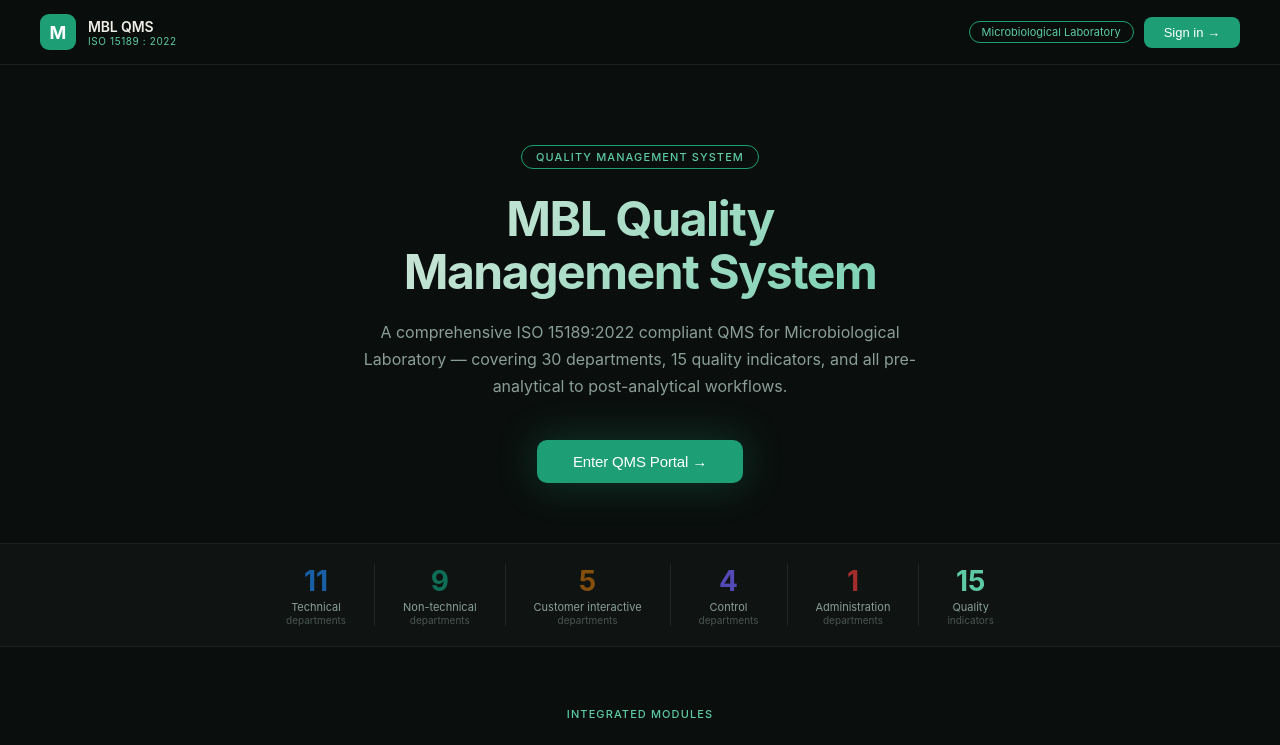
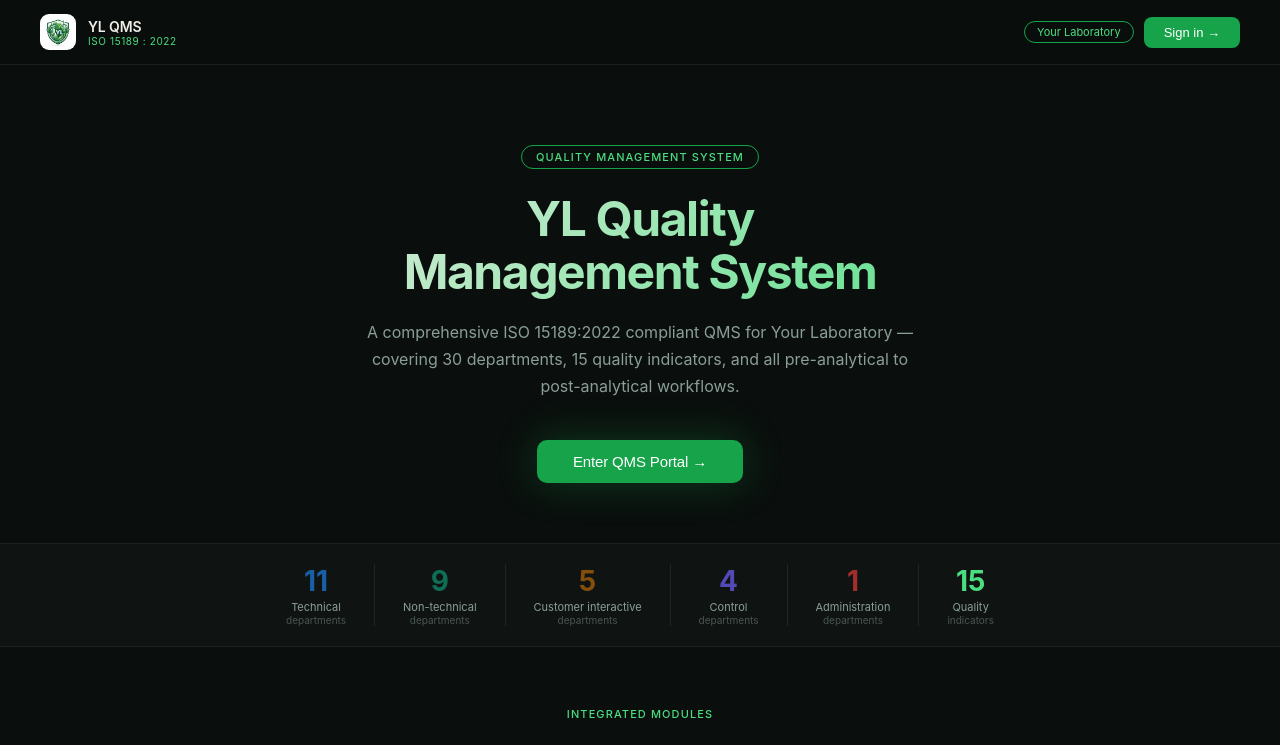
Before and after one commit to SK5184/New, a React (Create React App) app: page / in a window 1280 px wide. Shown: the top 745 px of the page. Built offline with nearby package versions, Linux system fonts and the light colour scheme; no server answers.

Commit message:
Revert landing page, login page, and homepage branding to original YL branding

```diff
--- a/src/pages/HomePage.jsx
+++ b/src/pages/HomePage.jsx
@@ -1,5 +1,5 @@
 // HomePage.jsx
-// MBL QMS — Central Intranet Landing Portal & Operational Dashboard
+// YL QMS — Central Intranet Landing Portal & Operational Dashboard
 // Compliant with ISO 15189:2022 & ISO 27001:2022 standards
 
 import { useState, useEffect } from "react";
@@ -9,15 +9,15 @@ import { collection, addDoc, serverTimestamp, doc, getDoc, updateDoc, query, whe
 import NCRForm from "./NonConformity/NCRForm";
 
 const S = {
-  navBar: { display: "flex", alignItems: "center", justifyContent: "space-between", padding: "12px 24px", background: "#0F172A", color: "#fff", position: "sticky", top: 0, zIndex: 100, borderBottom: "4px solid #0D9488", boxShadow: "0 2px 10px rgba(0,0,0,0.15)" },
+  navBar: { display: "flex", alignItems: "center", justifyContent: "space-between", padding: "12px 24px", background: "#052e16", color: "#fff", position: "sticky", top: 0, zIndex: 100, borderBottom: "4px solid #16A34A", boxShadow: "0 2px 10px rgba(0,0,0,0.15)" },
   logoSection: { display: "flex", alignItems: "center", gap: 10, cursor: "pointer" },
   navTabs: { display: "flex", gap: 20, alignItems: "center" },
   navTabWrap: { position: "relative" },
   navTab: (active) => ({ color: active ? "#38BDF8" : "#E2E8F0", cursor: "pointer", fontSize: 12.5, fontWeight: 500, padding: "6px 10px", borderRadius: 4, transition: "all 0.2s ease" }),
-  dropdown: { position: "absolute", top: "100%", left: 0, background: "#1E293B", border: "1px solid #334155", borderRadius: 8, boxShadow: "0 10px 15px rgba(0,0,0,0.3)", padding: 6, minWidth: 200, display: "flex", flexDirection: "column", gap: 4, zIndex: 110, marginTop: 8 },
+  dropdown: { position: "absolute", top: "100%", left: 0, background: "#14532d", border: "1px solid #166534", borderRadius: 8, boxShadow: "0 10px 15px rgba(0,0,0,0.3)", padding: 6, minWidth: 200, display: "flex", flexDirection: "column", gap: 4, zIndex: 110, marginTop: 8 },
   dropItem: { padding: "8px 12px", color: "#E2E8F0", borderRadius: 4, fontSize: 11.5, cursor: "pointer", background: "transparent", border: "none", textAlign: "left", display: "flex", alignItems: "center", gap: 8, transition: "background 0.15s" },
   content: { background: "#F8FAFC", minHeight: "calc(100vh - 60px)", padding: "24px 32px" },
-  banner: { background: "linear-gradient(135deg, #1E293B 0%, #0F172A 100%)", borderRadius: 14, padding: "24px 32px", color: "#fff", position: "relative", marginBottom: 24, border: "1px solid #334155", boxShadow: "0 4px 6px -1px rgba(0,0,0,0.1)" },
+  banner: { background: "linear-gradient(135deg, #14532d 0%, #052e16 100%)", borderRadius: 14, padding: "24px 32px", color: "#fff", position: "relative", marginBottom: 24, border: "1px solid #166534", boxShadow: "0 4px 6px -1px rgba(0,0,0,0.1)" },
   bannerTitle: { fontSize: 20, fontWeight: 700, letterSpacing: "-0.02em" },
   bannerSub: { fontSize: 12, color: "#94A3B8", marginTop: 4 },
   secTitle: { fontSize: 14, fontWeight: 600, color: "#1E293B", marginBottom: 12, display: "flex", alignItems: "center", gap: 8 },
@@ -232,8 +232,8 @@ export default function HomePage({ setActivePage, userName, userDept, userRole }
       } else {
         setViewingDoc({
           id: "quality_manual",
-          title: "MBL Quality Manual",
-          docNumber: "QM-MBL-001",
+          title: "YL Quality Manual",
+          docNumber: "QM-YL-001",
           version: "1.0",
           effectiveDate: new Date().toISOString().split("T")[0],
           docType: "PDF",
@@ -244,8 +244,8 @@ export default function HomePage({ setActivePage, userName, userDept, userRole }
       console.error("Error reading Quality Manual:", err);
       setViewingDoc({
         id: "quality_manual",
-        title: "MBL Quality Manual",
-        docNumber: "QM-MBL-001",
+        title: "YL Quality Manual",
+        docNumber: "QM-YL-001",
         version: "1.0",
         effectiveDate: new Date().toISOString().split("T")[0],
         docType: "PDF",
@@ -383,7 +383,7 @@ export default function HomePage({ setActivePage, userName, userDept, userRole }
       return false;
     }
     try {
-      const disabledJSON = localStorage.getItem("mbl_disabled_modules");
+      const disabledJSON = localStorage.getItem("yl_disabled_modules");
       if (disabledJSON) {
         const disabledList = JSON.parse(disabledJSON);
         if (Array.isArray(disabledList) && disabledList.includes(deptKey)) {
@@ -482,9 +482,9 @@ export default function HomePage({ setActivePage, userName, userDept, userRole }
       {/* Intranet Navigation Header */}
       <nav style={S.navBar}>
         <div style={S.logoSection} onClick={() => { setActiveTab("portal"); setOpenDropdown(null); }}>
-          <div style={{ width: 32, height: 32, borderRadius: "50%", background: "#0D9488", display: "flex", alignItems: "center", justifyContent: "center", fontSize: 16 }}>🔬</div>
+          <img src="/yl-logo.png" alt="YL" style={{ width: 36, height: 36, borderRadius: "50%", objectFit: "cover" }} />
           <div>
-            <div style={{ fontSize: 14, fontWeight: 700, letterSpacing: "-0.01em" }}>MBL LABORATORIES</div>
+            <div style={{ fontSize: 14, fontWeight: 700, letterSpacing: "-0.01em" }}>YL LABORATORIES</div>
             <div style={{ fontSize: 9.5, color: "#38BDF8", fontWeight: 600 }}>QMS PORTAL · ISO 15189:2022</div>
           </div>
         </div>
@@ -634,12 +634,12 @@ export default function HomePage({ setActivePage, userName, userDept, userRole }
             {/* Quality Policy Core Section */}
             <div style={S.card}>
               <div style={S.cardHeader}>
-                <div style={S.cardTitle}>📜 MBL Laboratory Quality Policy Statement</div>
+                <div style={S.cardTitle}>📜 YL Quality Policy</div>
               </div>
               <div style={{ ...S.cardBody, background: "#FFF" }}>
                 <div style={{ borderLeft: "4px solid #0D9488", paddingLeft: 16, margin: "0 0 16px" }}>
                   <p style={{ fontStyle: "italic", fontSize: 13.5, color: "#1E293B", lineHeight: "1.6em" }}>
-                    "MBL Laboratories is dedicated to delivering accurate, timely, and clinically reliable diagnostic services. We execute this by maintaining a rigorous Quality Management System under ISO 15189:2022 guidelines, employing trained professionals, validating equipment calibrations, and strictly safeguarding patient confidentiality in line with ISO 27001:2022 parameters."
+                    "YL Laboratories is dedicated to delivering accurate, timely, and clinically reliable diagnostic services. We execute this by maintaining a rigorous Quality Management System under ISO 15189:2022 guidelines, employing trained professionals, validating equipment calibrations, and strictly safeguarding patient confidentiality in line with ISO 27001:2022 parameters."
                   </p>
                 </div>
 
@@ -838,14 +838,14 @@ export default function HomePage({ setActivePage, userName, userDept, userRole }
           <div style={{ ...S.modal, maxWidth: activeModal === "dept_sops_grid" ? 900 : 580 }} onClick={(e) => e.stopPropagation()}>
             <div style={S.modalHeader}>
               <span style={S.modalTitle}>
-                {activeModal === "about" && "📖 About MBL QMS Architecture"}
+                {activeModal === "about" && "📖 About YL QMS Architecture"}
                 {activeModal === "history" && "🕰️ QMS Inception & Timeline History"}
                 {activeModal === "achievements" && "🏅 Compliance Milestones & Certifications"}
                 {activeModal === "capa_form" && "🚨 Log Corrective & Preventive Action (CAPA)"}
                 {activeModal === "ncr_form" && "⚠️ Log Non-Conformance Report (NCR)"}
                 {activeModal === "help_guide" && "📘 QMS User Quick-Reference Guide"}
                 {activeModal === "coming_soon" && "🔒 Connection Status: Coming Soon"}
-                {activeModal === "dept_sops_grid" && "📂 MBL QMS — Department SOPs (ISO 15189)"}
+                {activeModal === "dept_sops_grid" && "📂 YL QMS — Department SOPs (ISO 15189)"}
               </span>
               <button
                 onClick={() => setActiveModal(null)}
@@ -903,7 +903,7 @@ export default function HomePage({ setActivePage, userName, userDept, userRole }
               {activeModal === "about" && (
                 <div>
                   <p style={{ margin: "0 0 14px", fontSize: 12.5, color: "#374151", lineHeight: "1.6em" }}>
-                    The MBL QMS is a digital control cockpit mapped to the requirements of ISO 15189:2022 (Clinical Laboratory Competence) and ISO 27001:2022 (Information Security).
+                    The YL QMS is a digital control cockpit mapped to the requirements of ISO 15189:2022 (Clinical Laboratory Competence) and ISO 27001:2022 (Information Security).
                   </p>
                   <p style={{ margin: "0 0 14px", fontSize: 12.5, color: "#374151", lineHeight: "1.6em" }}>
                     By enforcing standardized logging across all 13 medical divisions, the QMS tracks outliers in real-time. Any failed checklist or temperature breach generates a Quality CAPA ticket to secure laboratory outcomes.
@@ -921,7 +921,7 @@ export default function HomePage({ setActivePage, userName, userDept, userRole }
               {activeModal === "history" && (
                 <div>
                   <p style={{ margin: "0 0 12px", fontSize: 12.5, color: "#374151", lineHeight: "1.6em" }}>
-                    MBL QMS has grown from manual paper registries to a fully integrated real-time clinical tracking portal.
+                    YL QMS has grown from manual paper registries to a fully integrated real-time clinical tracking portal.
                   </p>
                   <table style={S.table}>
                     <thead>
@@ -956,7 +956,7 @@ export default function HomePage({ setActivePage, userName, userDept, userRole }
               {activeModal === "achievements" && (
                 <div>
                   <p style={{ margin: "0 0 14px", fontSize: 12.5, color: "#374151", lineHeight: "1.6em" }}>
-                    MBL Laboratories is audited annually to ensure compliance with global diagnostic metrics.
+                    YL Laboratories is audited annually to ensure compliance with global diagnostic metrics.
                   </p>
                   <div style={{ display: "grid", gridTemplateColumns: "1fr 1fr", gap: 12 }}>
                     <div style={{ background: "#F0FDF4", border: "1px solid #A7F3D0", padding: 12, borderRadius: 8 }}>
@@ -1198,7 +1198,7 @@ export default function HomePage({ setActivePage, userName, userDept, userRole }
               pointerEvents: "none", zIndex: 1, opacity: 0.02, transform: "rotate(-15deg)",
               fontSize: 24, fontWeight: 800, color: "#FFF", letterSpacing: 2
             }}>
-              {Array(24).fill("CONFIDENTIAL - MBL QMS - SECURE AUDIT").map((txt, i) => (
+              {Array(24).fill("CONFIDENTIAL - YL QMS - SECURE AUDIT").map((txt, i) => (
                 <div key={i}>{txt}</div>
               ))}
             </div>
@@ -1233,7 +1233,7 @@ export default function HomePage({ setActivePage, userName, userDept, userRole }
                 {/* Letterhead */}
                 <div style={{ textAlign: "center", borderBottom: (2 * (zoom / 100)) + "px solid #CBD5E1", paddingBottom: 20 * (zoom / 100), marginBottom: 30 * (zoom / 100) }}>
                   <h1 style={{ margin: 0, fontSize: 22 * (zoom / 100), fontWeight: 800, letterSpacing: "-0.02em", color: "#0F172A" }}>
-                    MBL DIAGNOSTIC LABORATORIES
+                    YL DIAGNOSTIC LABORATORIES
                   </h1>
                   <span style={{ fontSize: 11 * (zoom / 100), color: "#0D9488", fontWeight: 700, letterSpacing: 2 * (zoom / 100), textTransform: "uppercase" }}>
                     Quality Management System
--- a/src/pages/LandingPage.jsx
+++ b/src/pages/LandingPage.jsx
@@ -1,5 +1,5 @@
 // LandingPage.jsx
-// MBL QMS — Introduction & entry point
+// YL QMS — Introduction & entry point
 
 export default function LandingPage({ onEnter }) {
   const modules = [
@@ -39,14 +39,12 @@ export default function LandingPage({ onEnter }) {
         backdropFilter: "blur(10px)",
       }}>
         <div style={{ display: "flex", alignItems: "center", gap: 12 }}>
-          <div style={{
-            width: 36, height: 36, borderRadius: 9, background: "#1D9E75",
-            display: "flex", alignItems: "center", justifyContent: "center",
-            fontSize: 18, fontWeight: 700, color: "#fff",
-          }}>M</div>
+          <img src="/yl-logo.png" alt="YL" style={{
+            width: 36, height: 36, borderRadius: 9, objectFit: "cover",
+          }} />
           <div>
-            <div style={{ fontSize: 14, fontWeight: 600, letterSpacing: "-0.01em" }}>MBL QMS</div>
-            <div style={{ fontSize: 10, color: "#5DCAA5", letterSpacing: "0.06em" }}>
+            <div style={{ fontSize: 14, fontWeight: 600, letterSpacing: "-0.01em" }}>YL QMS</div>
+            <div style={{ fontSize: 10, color: "#4ADE80", letterSpacing: "0.06em" }}>
               ISO 15189 : 2022
             </div>
           </div>
@@ -54,19 +52,19 @@ export default function LandingPage({ onEnter }) {
         <div style={{ display: "flex", alignItems: "center", gap: 10 }}>
           <span style={{
             fontSize: 11, padding: "3px 12px", borderRadius: 20,
-            border: "0.5px solid #1D9E75", color: "#5DCAA5",
+            border: "0.5px solid #16A34A", color: "#4ADE80",
           }}>
-            Microbiological Laboratory
+            Your Laboratory
           </span>
           <button
             onClick={onEnter}
             style={{
-              padding: "8px 20px", background: "#1D9E75", color: "#fff",
+              padding: "8px 20px", background: "#16A34A", color: "#fff",
               border: "none", borderRadius: 8, fontSize: 13, fontWeight: 500,
               cursor: "pointer", transition: "background 0.15s",
             }}
-            onMouseOver={e => e.target.style.background = "#0F6E56"}
-            onMouseOut={e => e.target.style.background = "#1D9E75"}
+            onMouseOver={e => e.target.style.background = "#15803D"}
+            onMouseOut={e => e.target.style.background = "#16A34A"}
           >
             Sign in →
           </button>
@@ -82,8 +80,8 @@ export default function LandingPage({ onEnter }) {
         <div style={{
           display: "inline-block",
           fontSize: 11, fontWeight: 500, letterSpacing: "0.1em",
-          color: "#5DCAA5", textTransform: "uppercase",
-          border: "0.5px solid #1D9E75", padding: "4px 14px", borderRadius: 20,
+          color: "#4ADE80", textTransform: "uppercase",
+          border: "0.5px solid #16A34A", padding: "4px 14px", borderRadius: 20,
           marginBottom: 24,
         }}>
           Quality Management System
@@ -92,17 +90,17 @@ export default function LandingPage({ onEnter }) {
         <h1 style={{
           fontSize: 48, fontWeight: 700, lineHeight: 1.1,
           letterSpacing: "-0.03em", margin: "0 0 20px",
-          background: "linear-gradient(135deg, #F0EEE8 0%, #5DCAA5 100%)",
+          background: "linear-gradient(135deg, #F0EEE8 0%, #4ADE80 100%)",
           WebkitBackgroundClip: "text", WebkitTextFillColor: "transparent",
         }}>
-          MBL Quality<br />Management System
+          YL Quality<br />Management System
         </h1>
 
         <p style={{
           fontSize: 16, color: "#8B9E96", lineHeight: 1.7,
           maxWidth: 560, margin: "0 auto 40px",
         }}>
-          A comprehensive ISO 15189:2022 compliant QMS for Microbiological Laboratory —
+          A comprehensive ISO 15189:2022 compliant QMS for Your Laboratory —
           covering 30 departments, 15 quality indicators, and all pre-analytical to
           post-analytical workflows.
         </p>
@@ -110,14 +108,14 @@ export default function LandingPage({ onEnter }) {
         <button
           onClick={onEnter}
           style={{
-            padding: "13px 36px", background: "#1D9E75", color: "#fff",
+            padding: "13px 36px", background: "#16A34A", color: "#fff",
             border: "none", borderRadius: 10, fontSize: 15, fontWeight: 500,
             cursor: "pointer", letterSpacing: "-0.01em",
-            boxShadow: "0 0 40px rgba(29,158,117,0.3)",
+            boxShadow: "0 0 40px rgba(22,163,74,0.3)",
             transition: "all 0.15s",
           }}
-          onMouseOver={e => { e.target.style.background = "#0F6E56"; e.target.style.transform = "translateY(-1px)"; }}
-          onMouseOut={e => { e.target.style.background = "#1D9E75"; e.target.style.transform = "translateY(0)"; }}
+          onMouseOver={e => { e.target.style.background = "#15803D"; e.target.style.transform = "translateY(-1px)"; }}
+          onMouseOut={e => { e.target.style.background = "#16A34A"; e.target.style.transform = "translateY(0)"; }}
         >
           Enter QMS Portal →
         </button>
@@ -146,7 +144,7 @@ export default function LandingPage({ onEnter }) {
           textAlign: "center", padding: "0 28px",
           borderLeft: "0.5px solid rgba(255,255,255,0.08)",
         }}>
-          <div style={{ fontSize: 28, fontWeight: 700, color: "#5DCAA5" }}>15</div>
+          <div style={{ fontSize: 28, fontWeight: 700, color: "#4ADE80" }}>15</div>
           <div style={{ fontSize: 11, color: "#8B9E96", marginTop: 2 }}>Quality</div>
           <div style={{ fontSize: 10, color: "#4A5550" }}>indicators</div>
         </div>
@@ -156,7 +154,7 @@ export default function LandingPage({ onEnter }) {
       <div style={{ padding: "60px 40px", maxWidth: 1000, margin: "0 auto" }}>
         <div style={{
           fontSize: 11, fontWeight: 500, letterSpacing: "0.1em",
-          color: "#5DCAA5", textTransform: "uppercase", marginBottom: 24,
+          color: "#4ADE80", textTransform: "uppercase", marginBottom: 24,
           textAlign: "center",
         }}>
           Integrated modules
@@ -173,8 +171,8 @@ export default function LandingPage({ onEnter }) {
               transition: "all 0.15s", cursor: "default",
             }}
               onMouseOver={e => {
-                e.currentTarget.style.background = "rgba(29,158,117,0.08)";
-                e.currentTarget.style.borderColor = "rgba(29,158,117,0.3)";
+                e.currentTarget.style.background = "rgba(22,163,74,0.1)";
+                e.currentTarget.style.borderColor = "rgba(22,163,74,0.3)";
               }}
               onMouseOut={e => {
                 e.currentTarget.style.background = "rgba(255,255,255,0.03)";
@@ -198,7 +196,7 @@ export default function LandingPage({ onEnter }) {
       }}>
         <div style={{ fontSize: 11, color: "#4A5550", letterSpacing: "0.08em" }}>
           DESIGNED FOR &nbsp;·&nbsp; ISO 15189 : 2022 &nbsp;·&nbsp;
-          NABL ACCREDITATION &nbsp;·&nbsp; MICROBIOLOGICAL LABORATORY
+          NABL ACCREDITATION &nbsp;·&nbsp; YOUR LABORATORY
         </div>
       </div>
 
--- a/src/pages/LoginPage.jsx
+++ b/src/pages/LoginPage.jsx
@@ -1,5 +1,5 @@
 // LoginPage.jsx
-// MBL QMS — Firebase email login with department + role selector
+// YL QMS — Firebase email login with department + role selector
 
 import { useState } from "react";
 import { signInWithEmailAndPassword, sendPasswordResetEmail } from "firebase/auth";
@@ -269,14 +269,12 @@ export default function LoginPage({ onSuccess, onBack }) {
 
         {/* Logo */}
         <div style={{ textAlign: "center", marginBottom: 32 }}>
-          <div style={{
-            width: 48, height: 48, borderRadius: 12, background: "#1D9E75",
-            display: "flex", alignItems: "center", justifyContent: "center",
-            fontSize: 24, fontWeight: 700, color: "#fff",
-            margin: "0 auto 14px",
-          }}>M</div>
+          <img src="/yl-logo.png" alt="YL" style={{
+            width: 56, height: 56, borderRadius: 14, objectFit: "cover",
+            margin: "0 auto 14px", display: "block",
+          }} />
           <div style={{ fontSize: 18, fontWeight: 600, color: "#F0EEE8", letterSpacing: "-0.02em" }}>
-            Sign in to MBL QMS
+            Sign in to YL QMS
           </div>
           <div style={{ fontSize: 12, color: "#5A6E65", marginTop: 4 }}>
             ISO 15189 : 2022 · Quality Management System
@@ -320,7 +318,7 @@ export default function LoginPage({ onSuccess, onBack }) {
               </label>
               <input
                 style={inputStyle} type="email"
-                placeholder="you@mbl.com"
+                placeholder="you@yl.com"
                 value={email}
                 onChange={e => setEmail(e.target.value)}
                 required
@@ -335,7 +333,7 @@ export default function LoginPage({ onSuccess, onBack }) {
                 </label>
                 <button type="button" onClick={handleOpenForgotModal}
                   style={{
-                    background: "none", border: "none", color: "#1D9E75",
+                    background: "none", border: "none", color: "#16A34A",
                     fontSize: 11, cursor: "pointer", padding: 0, fontWeight: 500,
                   }}>
                   Forgot Password?
@@ -456,7 +454,7 @@ export default function LoginPage({ onSuccess, onBack }) {
                 <form onSubmit={forgotTab === "phone" ? handleVerifyPhone : handleFetchQuestion}>
                   <div style={{ marginBottom: 12 }}>
                     <label style={{ fontSize: 11, fontWeight: 500, color: "#5F5E5A", display: "block", marginBottom: 4 }}>Registered Email Address</label>
-                    <input style={inputStyle} type="email" placeholder="you@mbl.com" value={forgotEmail} onChange={e => setForgotEmail(e.target.value)} required />
+                    <input style={inputStyle} type="email" placeholder="you@yl.com" value={forgotEmail} onChange={e => setForgotEmail(e.target.value)} required />
                   </div>
 
                   {forgotTab === "phone" && (
```
